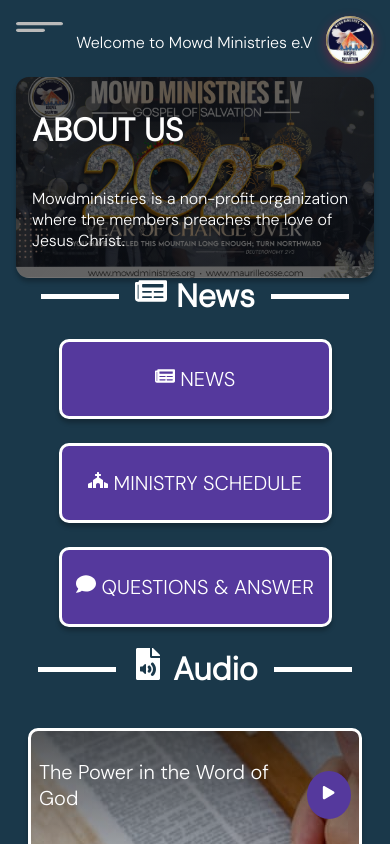
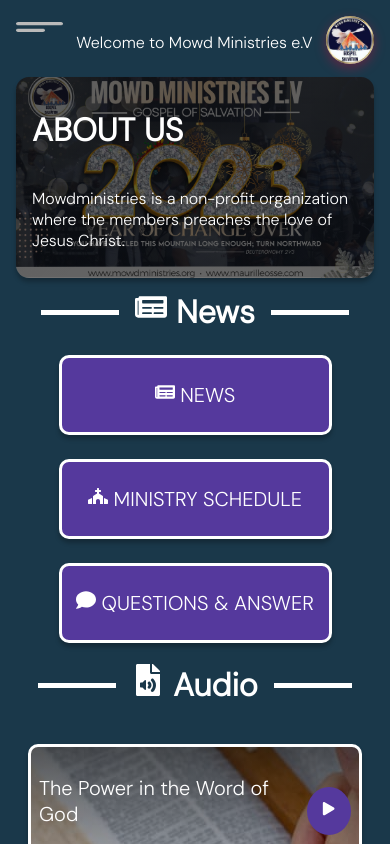
Before and after one commit to Baouldguyd/mowdmin, a React (Create React App) app: page / in a window 390 px wide. Shown: the top 844 px of the page. Built offline with nearby package versions, Linux system fonts and the light colour scheme.

Commit message:
Update App.css

```diff
--- a/src/App.css
+++ b/src/App.css
@@ -117,6 +117,7 @@
     }
 
     .news{
+      margin-top: 1.5rem;
       height: auto;
     }
 
@@ -250,7 +251,7 @@
     }
 
     .fade-in {
-      animation: fade-in s ease-in-out; /* Adjust the duration and easing as needed */
+      animation: fade-in 5s ease-in-out; /* Adjust the duration and easing as needed */
     }
 
 
```
